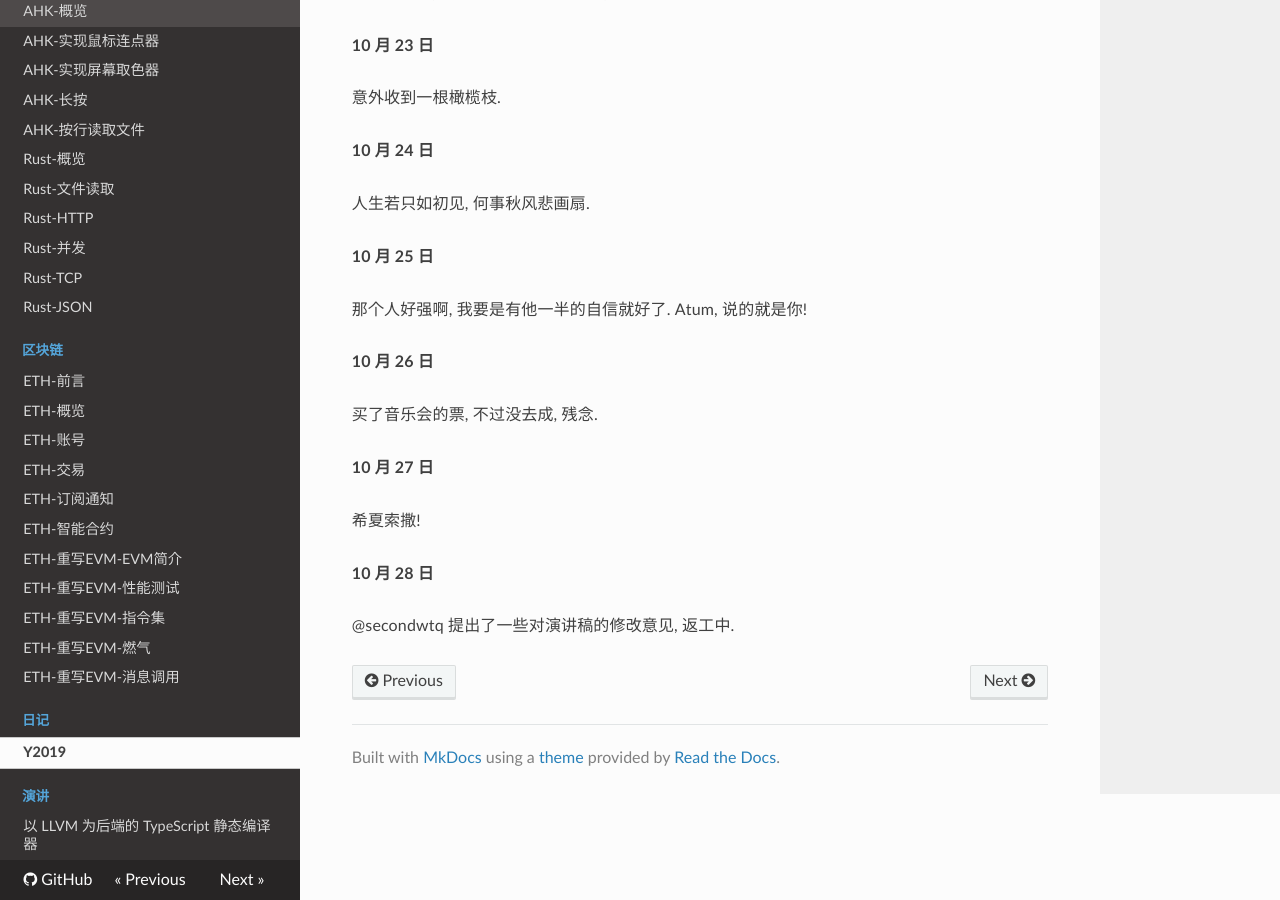
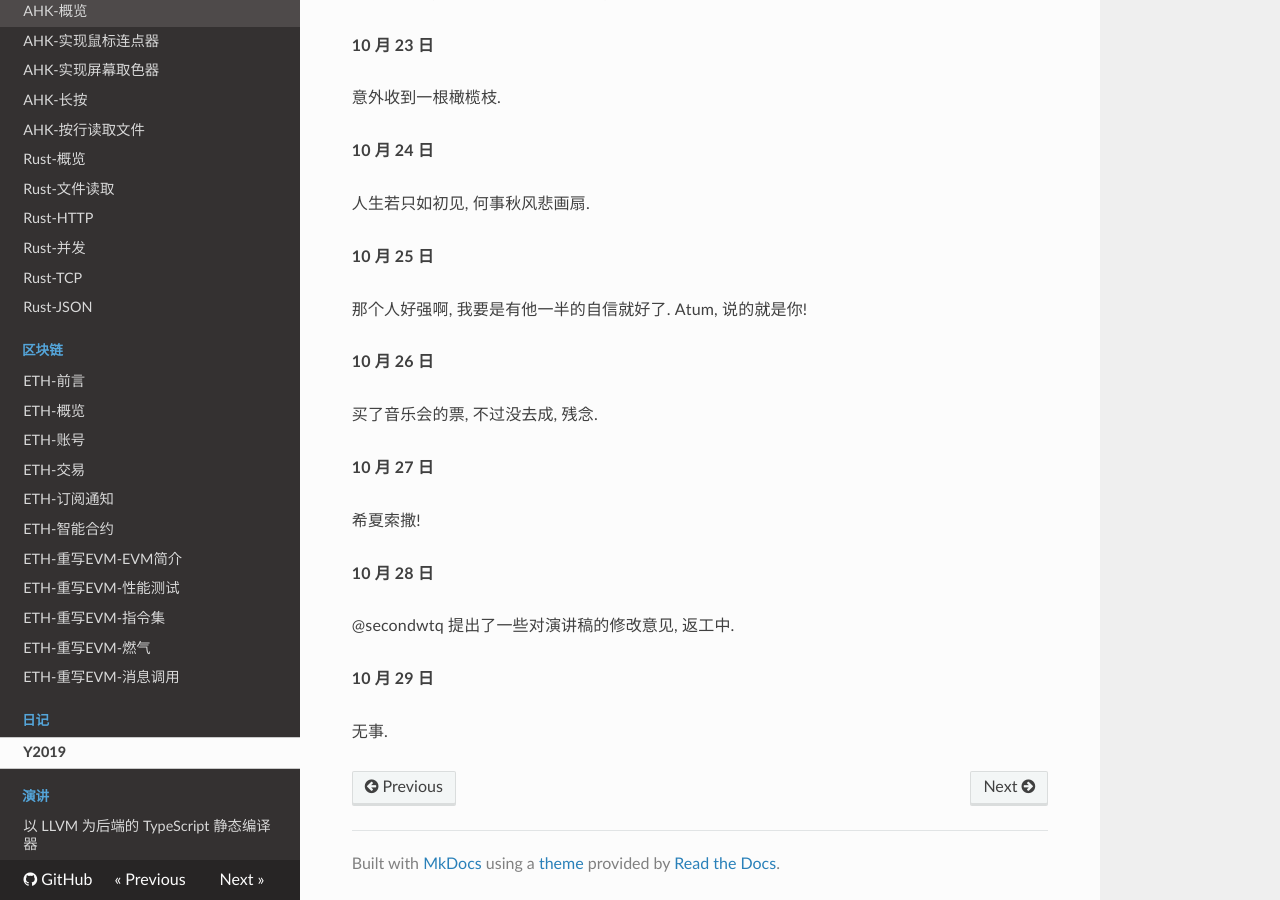
Before and after one commit to mohanson/accu, an MkDocs documentation site: the page built from docs/content/diary/2019.md, in a window 1280 px wide and 900 px high, scrolled down 1157 px. Built offline with MkDocs 1.6.1, drawn with Linux system fonts in a browser that asks for light colours; nearby versions of some CDN libraries.

Commit message:
2019-10-29 16:21:17

```diff
--- a/docs/content/diary/2019.md
+++ b/docs/content/diary/2019.md
@@ -61,3 +61,7 @@ Sekai, Sekai, Sekai!
 **10 月 28 日**
 
 @secondwtq 提出了一些对演讲稿的修改意见, 返工中.
+
+**10 月 29 日**
+
+无事.
```
